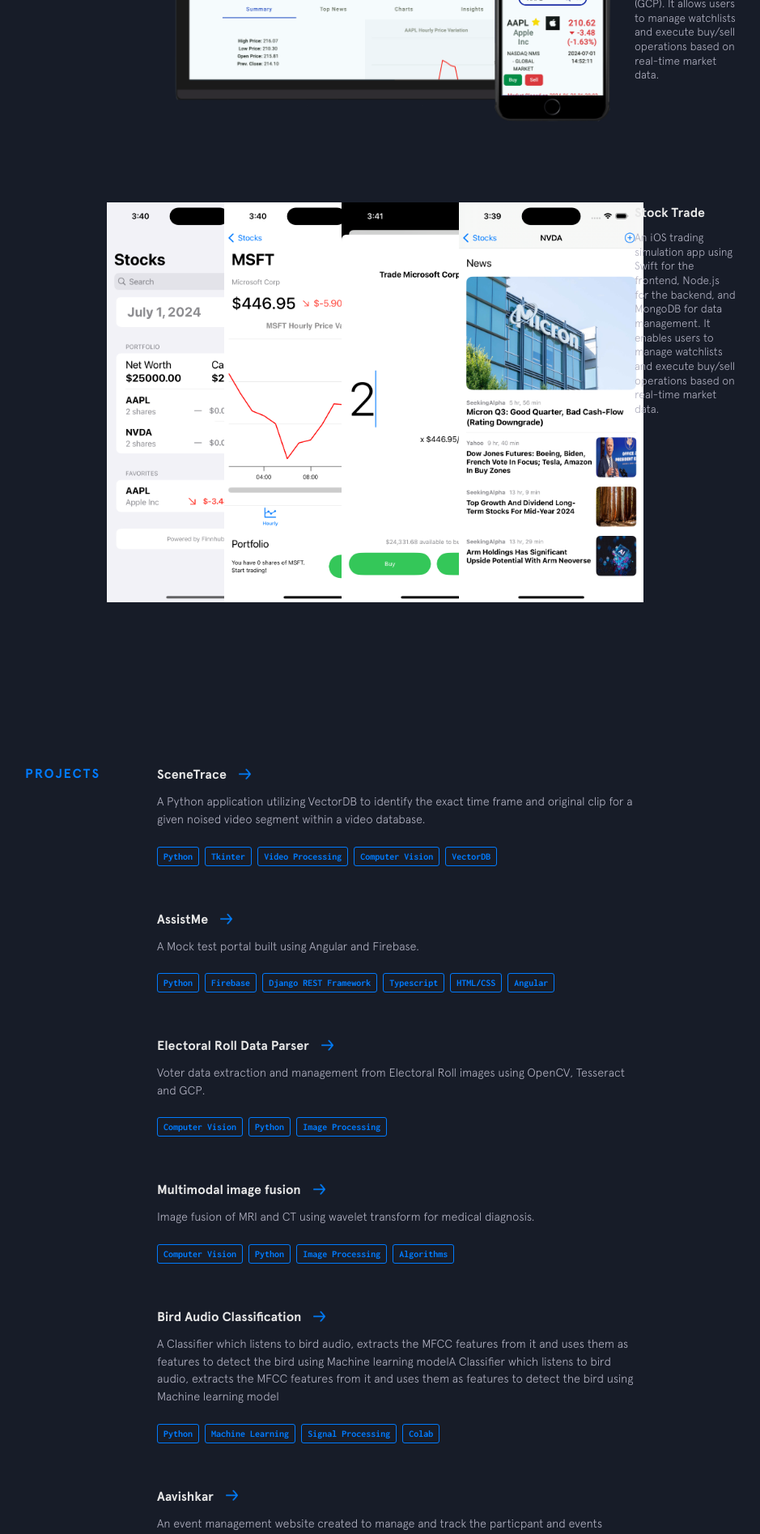
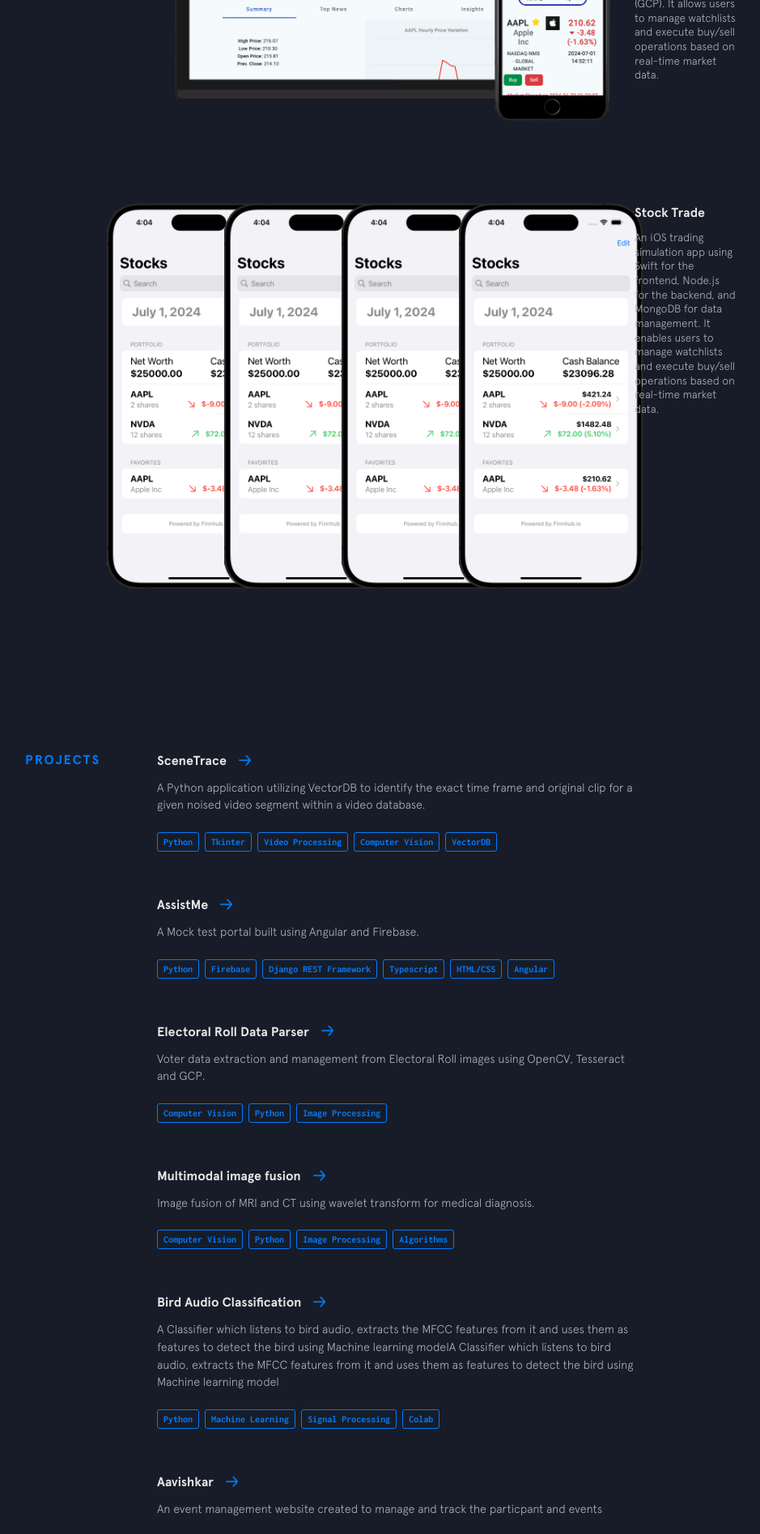
Before and after one commit to dreddyyerram/dreddyyerram.github.io, a Jekyll site: the page built from index.html, in a window 1280 px wide. Shown: the part 2858-4753 px from the top of the page at 81% size, without its empty margins (256-1195 px from the left). Built offline with Jekyll 4.4.1, drawn with Linux system fonts in a browser that asks for light colours; nearby versions of some CDN libraries.

Commit message:
Added featured project images

```diff
--- a/_includes/featured-projects.html
+++ b/_includes/featured-projects.html
@@ -22,16 +22,16 @@
       <figure class="project__pic phones">
         <a href="https://github.com/dreddyyerram/stockSearchApp" target="_blank">
           <div class="phone">
-            <img src="{{site.baseurl}}/img/featured/Stocksearchapp/homepage.png" alt="">
+            <img src="{{site.baseurl}}/img/featured/Stocksearchapp/home_page.png" alt="">
           </div>
           <div class="phone">
-            <img src="{{site.baseurl}}/img/featured/Stocksearchapp/stock_page.png" alt="">
+            <img src="{{site.baseurl}}/img/featured/Stocksearchapp/home_page.png" alt="">
           </div>
           <div class="phone">
-            <img src="{{site.baseurl}}/img/featured/Stocksearchapp/trade_page.png" alt="">
+            <img src="{{site.baseurl}}/img/featured/Stocksearchapp/home_page.png" alt="">
           </div>
           <div class="phone">
-            <img src="{{site.baseurl}}/img/featured/Stocksearchapp/news_page.png" alt="">
+            <img src="{{site.baseurl}}/img/featured/Stocksearchapp/home_page.png" alt="">
           </div>
         </a>
       </figure>
```
Also changed, not shown: img/featured/Stocksearchapp/home_page.png (added).
